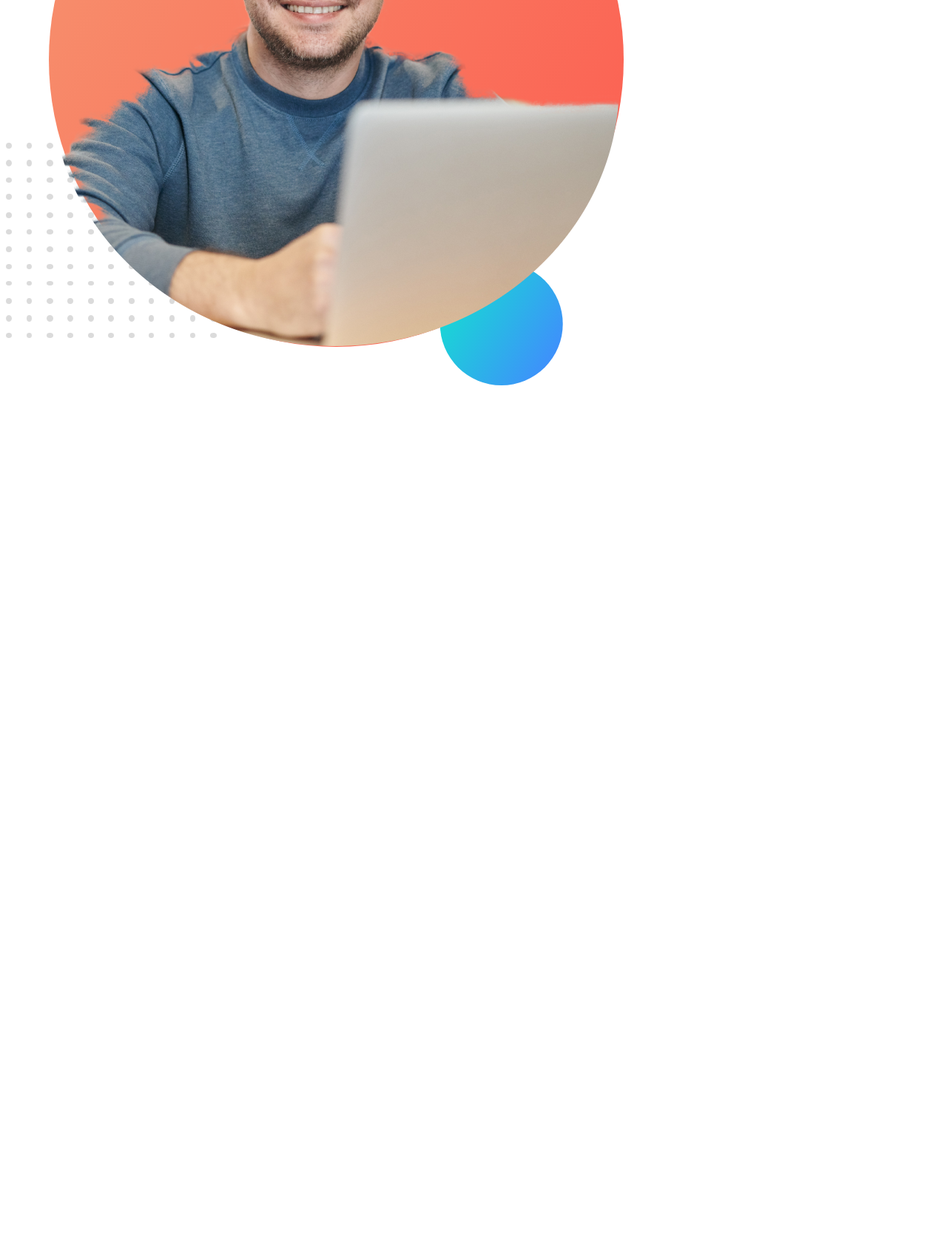
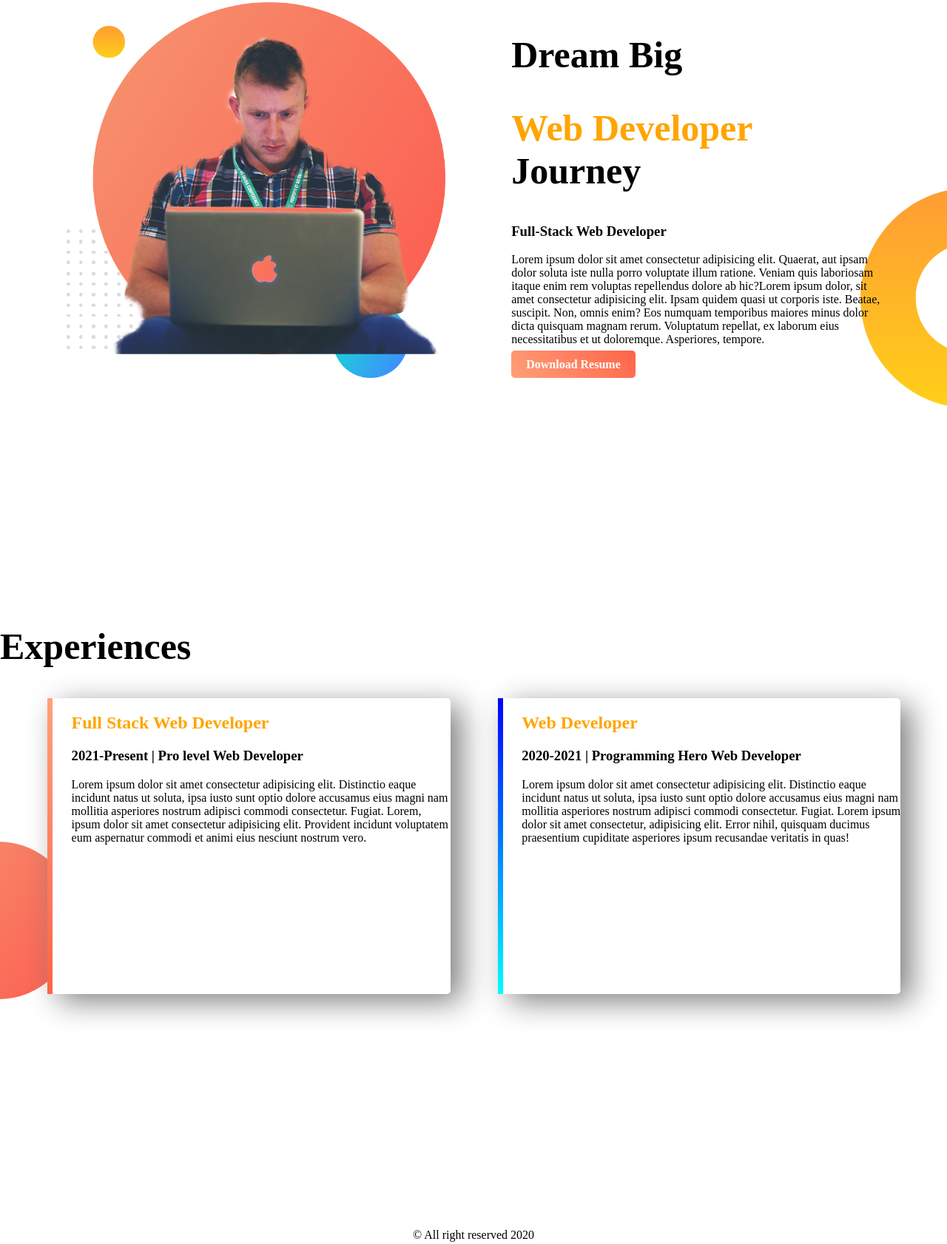
Before and after one commit to MohiuddinRabby/demo-portfolio, a plain HTML site: page index.html in a window 1280 px wide. Shown: the part 797-2479 px from the top of the page at 74% size. Before the commit the page ends 1330 px from the top, so only its background shows below. Drawn offline with Linux system fonts and the light colour scheme.

Commit message:
final commit

```diff
--- a/index.html
+++ b/index.html
@@ -10,21 +10,68 @@
 </head>
 
 <body>
-  <section>
-    <div class="profile-description">
+    <section class="top-banner">
+        <div class="half-width">
             <h1>Welcome To</h1>
             <h1><span class="name-highlight">Demo Portfolio</span> Website</h1>
             <h3>Full-Stack Web Developer</h3>
             <p>Lorem ipsum dolor sit amet consectetur adipisicing elit. Quaerat, aut ipsam dolor soluta iste nulla porro
-        voluptate illum ratione. Veniam quis laboriosam itaque enim rem voluptas repellendus dolore ab hic?Lorem ipsum
-        dolor, sit amet consectetur adipisicing elit. Ipsam quidem quasi ut corporis iste. Beatae, suscipit. Non, omnis
-        enim? Eos numquam temporibus maiores minus dolor dicta quisquam magnam rerum. Voluptatum repellat, ex laborum
+                voluptate illum ratione. Veniam quis laboriosam itaque enim rem voluptas repellendus dolore ab hic?Lorem
+                ipsum
+                dolor, sit amet consectetur adipisicing elit. Ipsam quidem quasi ut corporis iste. Beatae, suscipit.
+                Non, omnis
+                enim? Eos numquam temporibus maiores minus dolor dicta quisquam magnam rerum. Voluptatum repellat, ex
+                laborum
                 eius necessitatibus et ut doloremque. Asperiores, tempore.</p>
+            <a class="link-button" target="_blank" href="https://www.linkedin.com/in/mohiuddin-rabby-b49797123/">Hire
+                me</a>
         </div>
-        <div class="profile-img">
+        <div class="half-width">
             <img src="img/bg1.png" alt="">
         </div>
     </section>
+    <section class="dream-area">
+        <div class="half-width">
+            <img src="img/bg2.png" alt="">
+        </div>
+        <div class="half-width">
+            <h1>Dream Big</h1>
+            <h1><span class="name-highlight">Web Developer</span> Journey</h1>
+            <h3>Full-Stack Web Developer</h3>
+            <p>Lorem ipsum dolor sit amet consectetur adipisicing elit. Quaerat, aut ipsam dolor soluta iste nulla porro
+                voluptate illum ratione. Veniam quis laboriosam itaque enim rem voluptas repellendus dolore ab hic?Lorem
+                ipsum
+                dolor, sit amet consectetur adipisicing elit. Ipsam quidem quasi ut corporis iste. Beatae, suscipit.
+                Non, omnis
+                enim? Eos numquam temporibus maiores minus dolor dicta quisquam magnam rerum. Voluptatum repellat, ex
+                laborum
+                eius necessitatibus et ut doloremque. Asperiores, tempore.</p>
+            <a class="link-button" target="_blank" href="#">Download Resume</a>
+        </div>
+    </section>
+    <section class="experience-area">
+        <h1>Experiences</h1>
+        <div id="full-stack"   class="half-width  single-experience">
+            <h2 class="name-highlight">Full Stack Web Developer</h2>
+            <h3>2021-Present | Pro level Web Developer</h3>
+            <p>Lorem ipsum dolor sit amet consectetur adipisicing elit. Distinctio eaque incidunt natus ut soluta, ipsa
+                iusto sunt optio dolore accusamus eius magni nam mollitia asperiores nostrum adipisci commodi
+                consectetur. Fugiat. Lorem, ipsum dolor sit amet consectetur adipisicing elit. Provident incidunt
+                voluptatem eum aspernatur commodi et animi eius nesciunt nostrum vero.</p>
+        </div>
+        <div id="pro" class="half-width single-experience">
+            <h2 class="name-highlight"> Web Developer</h2>
+            <h3>2020-2021 | Programming Hero Web Developer</h3>
+            <p>Lorem ipsum dolor sit amet consectetur adipisicing elit. Distinctio eaque incidunt natus ut soluta, ipsa
+                iusto sunt optio dolore accusamus eius magni nam mollitia asperiores nostrum adipisci commodi
+                consectetur. Fugiat. Lorem ipsum dolor sit amet consectetur, adipisicing elit. Error nihil, quisquam
+                ducimus praesentium cupiditate asperiores ipsum recusandae veritatis in quas!</p>
+        </div>
+
+    </section>
+    <footer>
+        <p>&copy; All right reserved 2020</p>
+    </footer>
 </body>
 
 </html>
--- a/style.css
+++ b/style.css
@@ -1,20 +1,69 @@
 body{
+    margin:0;
     font-family: 'Noto Sans', ;
 }
 h1{
     font-size: 50px;
 }
+
 .name-highlight{
     color:orange;
 }
-.profile-description{
+.half-width{
 width: 40%;
 float: left;
 margin-left: 5%;
 padding-left: 2%;
 }
-.profile-img{
+.half-width img{
     width: 100%;
     /* float: right; */
 
 }
+.top-banner{
+    background-image: url("img/top-banner.png");
+    background-repeat: no-repeat;
+}
+section{
+    height: 500px;
+    padding-bottom: 300px;
+}
+.link-button{
+    text-decoration: none;
+    background-image: linear-gradient(45deg ,lightSalmon, tomato);
+    padding: 10px 20px;
+    border-radius: 5px;;
+    color: white;
+    font-weight: 700;
+}
+.dream-area{
+    background-image: url("img/dream-bg.png");
+    background-repeat: no-repeat;
+    background-position: right;
+}
+.single-experience{
+    box-shadow: 15px 10px 40px grey;
+    border-radius: 5px;
+    height: 80%;
+    background: white;
+}
+.experience-area{
+    background-image: url("img/exp-bg.png");
+    background-repeat: no-repeat;
+    background-position: left;
+
+}
+#full-stack{
+    border-left: 7px solid;
+    border-image: linear-gradient(180deg ,lightSalmon, tomato);
+    border-image-slice: 1;
+}
+#pro{
+    border-left: 7px solid;
+    border-image: linear-gradient(180deg ,blue, cyan);
+    border-image-slice: 1;
+}
+footer p{
+    text-align: center;
+    font-size: 12;
+}
```
Also changed, not shown: img/bg2.png (added). Lines whose indentation alone changed are shown as unchanged.
